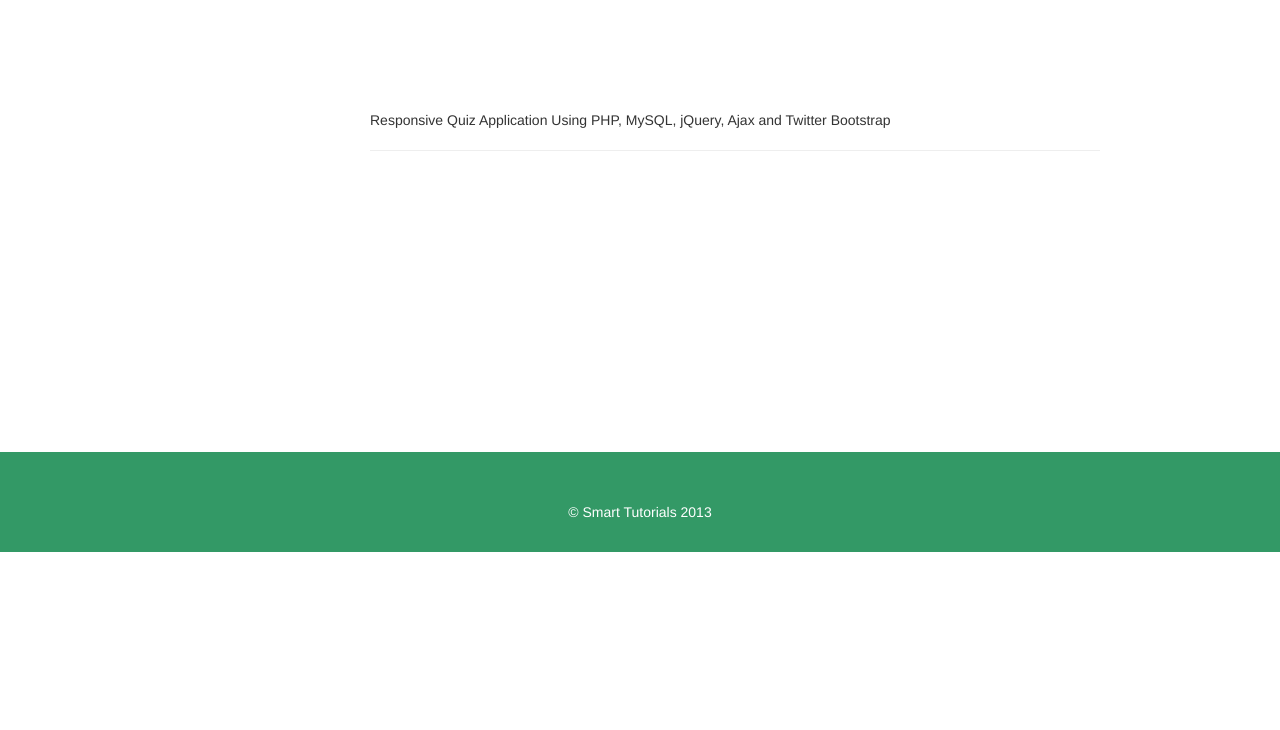
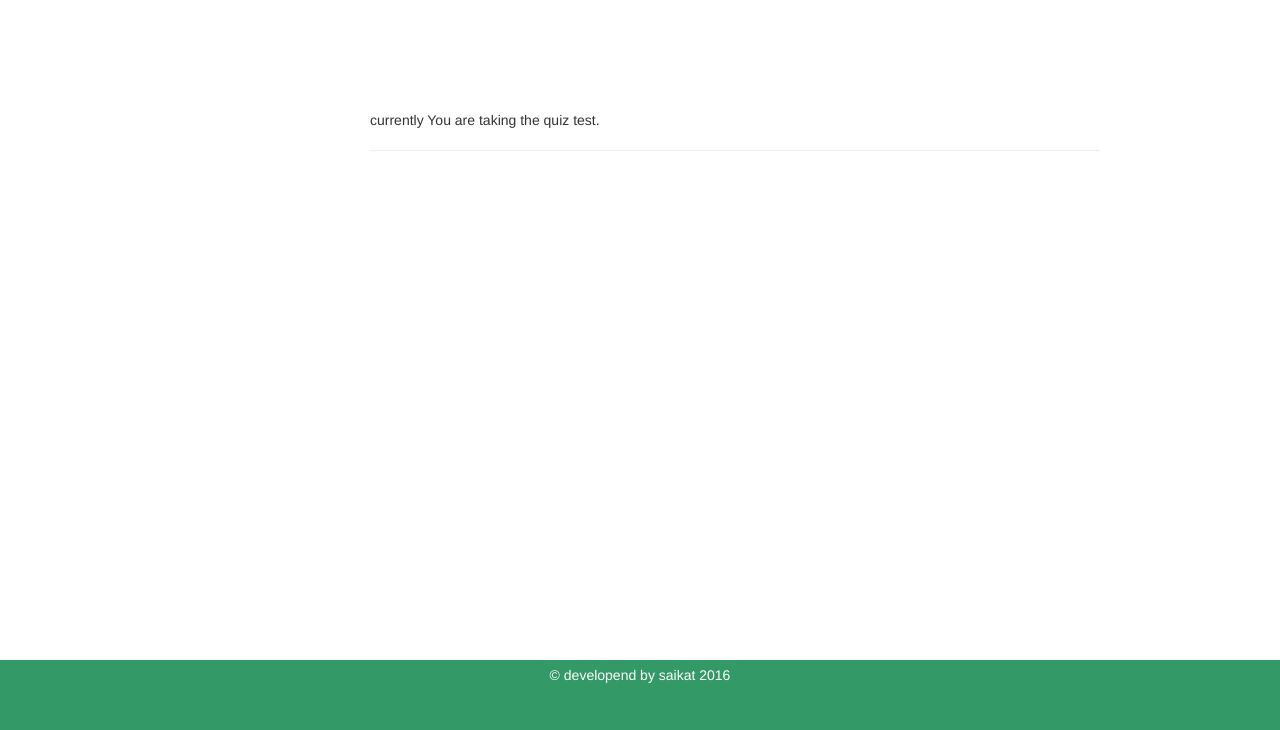
Before and after one commit to saikatharryc/quiz-or-test-engine, a PHP site: page /lol/questions.php in a window 1280 px wide. Shown: the part 70-800 px from the top of the page. Run offline with PHP 8.4, Linux system fonts and the light colour scheme; the visitor is signed in with stand-in values (Sample User, id 1); data that the repository does not hold is empty.

Commit message:
somwhat is done, have to push github

```diff
--- a/check_name.php
+++ b/check_name.php
@@ -1,7 +1,6 @@
 <?php
-/*
- * Site : http:www.smarttutorials.net
- * Author :muni
+/*www.saikat.cf
+ * Author :saikat
  *
  */
  require_once 'config.php';
--- a/config.php
+++ b/config.php
@@ -1,7 +1,7 @@
 <?php
 /*
- * Site : http:www.smarttutorials.net
- * Author :muni
+ * Site : www.saikat.cf
+ * Author :saikat chakrabortty
  *
  */
 
--- a/css/style.css
+++ b/css/style.css
@@ -1,6 +1,6 @@
 /*
- * Site : http:www.smarttutorials.net
- * Author :muni
+ * Site : www.saikat.cf
+ * Author :saikat
  *
  */
 
@@ -13,10 +13,13 @@ a{text-decoration: none;color: #fff;}
 header p{padding-top:20px;}
 footer{
 	background: #339966;
-	height: 100px;
+	height: 70px;
 	color:#fff;
+
+
 }
-footer p{padding-top:50px;}
+footer p{padding-top:5px;
+}
 .image{
 	padding-top:10%;
 	height: 453px;
--- a/questions.php
+++ b/questions.php
@@ -1,10 +1,10 @@
 <?php
 session_start();
 ?>
-<!---
-Site : http:www.smarttutorials.net
- Author :muni
---->
+<!--
+Site : www.saikat.cf
+ Author :saikat chakrabortty
+->
 
 <?php
 require 'config.php';
@@ -22,7 +22,7 @@ if(!empty($_SESSION['name'])){
 <!DOCTYPE html>
 <html>
 	<head>
-		<title>Responsive Quiz Application Using PHP, MySQL, jQuery, Ajax and Twitter Bootstrap</title>
+		<title>Quiz application</title>
 		<meta name="viewport" content="width=device-width, initial-scale=1.0">
 		<!-- Bootstrap -->
 		<link href="css/bootstrap.min.css" rel="stylesheet" media="screen">
@@ -56,7 +56,7 @@ if(!empty($_SESSION['name'])){
 		<div class="container question">
 			<div class="col-xs-12 col-sm-8 col-md-8 col-xs-offset-4 col-sm-offset-3 col-md-offset-3">
 				<p>
-					Responsive Quiz Application Using PHP, MySQL, jQuery, Ajax and Twitter Bootstrap
+					currently You are taking the quiz test.
 				</p>
 				<hr>
 				<form class="form-horizontal" role="form" id='login' method="post" action="result.php">
@@ -69,7 +69,8 @@ if(!empty($_SESSION['name'])){
 
                     <?php if($i==1){?>
                     <div id='question<?php echo $i;?>' class='cont'>
-                    <p class='questions' id="qname<?php echo $i;?>"> <?php echo $i?>.<?php echo $result['question_name'];?></p>
+                    <p class='questions' id="qname<?php echo $i;?>"> <img class="img-responsive" src="image/cr7.jpg" style="max-width: 200px; max-height: 200px;">here can be a image</img><br><?php echo $i?>.<?php echo $result['question_name'];?></p>
+
                     <input type="radio" value="1" id='radio1_<?php echo $result['id'];?>' name='<?php echo $result['id'];?>'/><?php echo $result['answer1'];?>
                    <br/>
                     <input type="radio" value="2" id='radio1_<?php echo $result['id'];?>' name='<?php echo $result['id'];?>'/><?php echo $result['answer2'];?>
@@ -127,9 +128,9 @@ if(!empty($_SESSION['name'])){
 				</form>
 			</div>
 		</div>
-       <footer>
+       <footer class="navbar-fixed-bottom">
             <p class="text-center" id="foot">
-                &copy; <a href="http://smarttutorials.net/" target="_blank">Smart Tutorials </a>2013
+                &copy; <a href="www.saikat.cf" target="_blank">developend by saikat </a>2016
             </p>
         </footer>
 
--- a/test.php
+++ b/test.php
@@ -15,3 +15,7 @@
 
 
 ?>
+<!--
+Site : www.saikat.cf
+ Author :saikat chakrabortty
+->
```
Also changed, not shown: index.php (+5 -9 lines), logout.php (+4 -4 lines), result.php (+6 -5 lines), image/cr7.jpg (added), image/logo.png (deleted).
